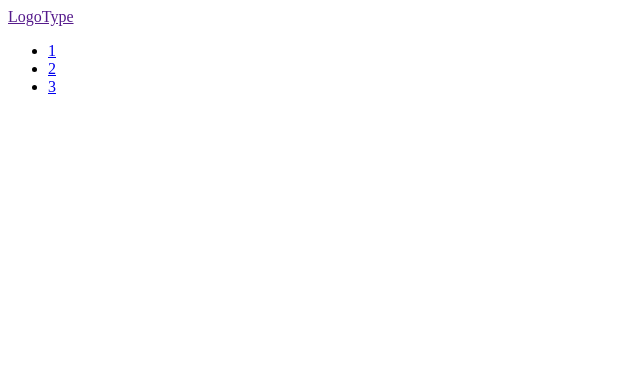
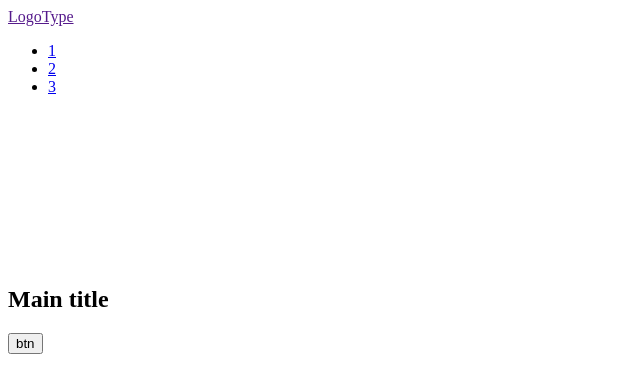
Before and after one commit to SergeyKorobka/blended-test-team-126-14, a plain HTML site: page index.html in a window 1280 px wide. Shown: the whole page, without its empty margins (0-640 px from the left). Drawn offline with Linux system fonts and the light colour scheme.

Commit message:
add hero

```diff
--- a/index.html
+++ b/index.html
@@ -23,5 +23,13 @@
         </svg>
       </div>
     </header>
+    <main>
+      <section class="hero">
+        <div class="container">
+          <h1>Main title</h1>
+          <button type="button">btn</button>
+        </div>
+      </section>
+    </main>
   </body>
 </html>
```
